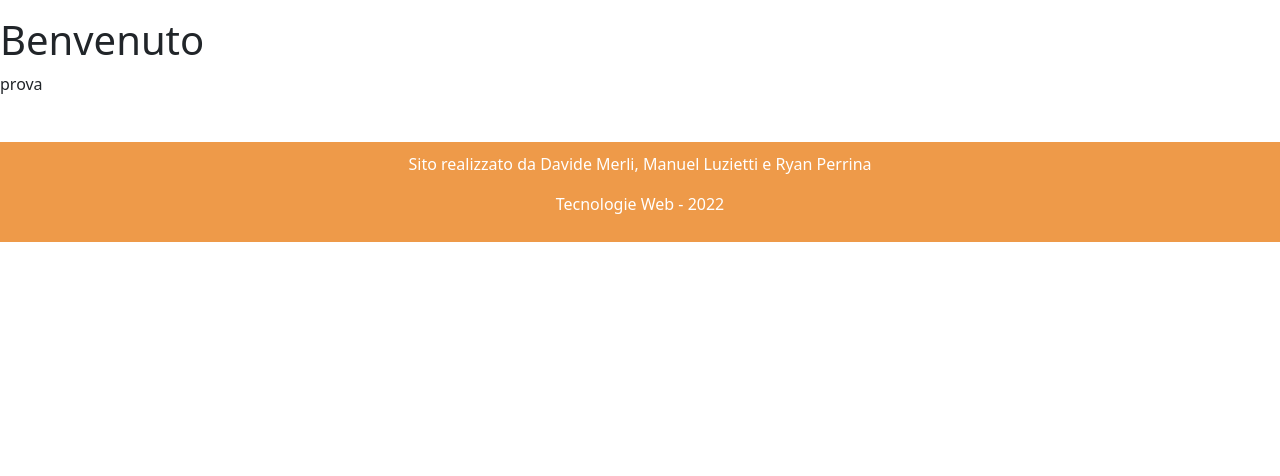
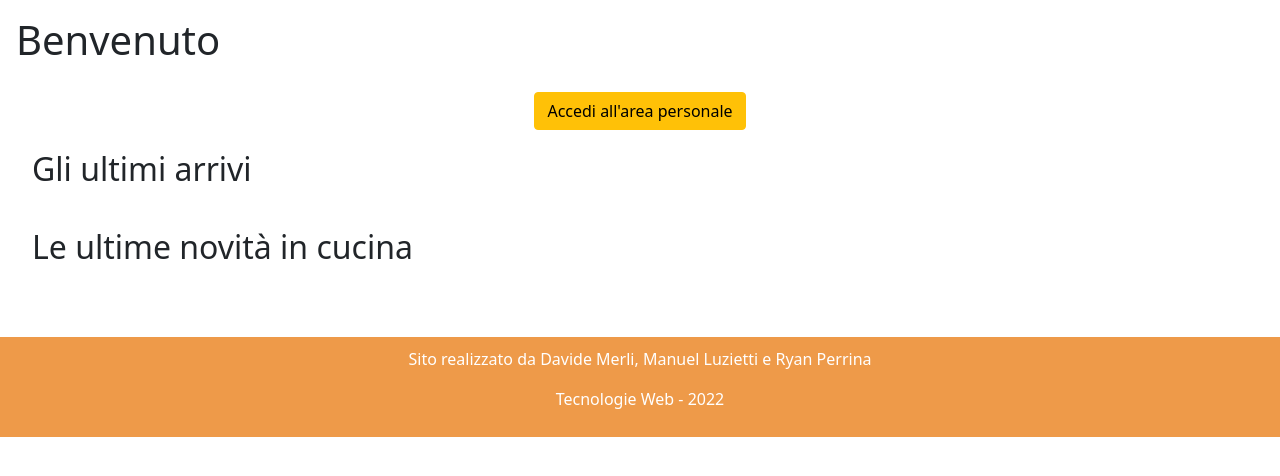
Before and after one commit to DavideMerliUnibo/tecnologieWeb2021---E-Commerce, a PHP site: page /tecnologieWeb2021---E-Commerce/ in a window 1280 px wide. Shown: the part 66-542 px from the top of the page. Run offline with PHP 8.4, Linux system fonts and the light colour scheme; data comes from the database, SQL or seed files in the repository; tables that the repository leaves empty hold one stand-in row (values such as "Sample post").

Commit message:
Migliorata homepage

```diff
--- a/Website/db/database.php
+++ b/Website/db/database.php
@@ -315,6 +315,7 @@ class DatabaseHelper
         $stmt->bind_param('ii', $codprod, $codCarr);
         $stmt->execute();
     }
+
     public function createCart($email)
     {
         $query = 'INSERT INTO carrello(utente,totaleCarrello)
@@ -324,4 +325,34 @@ class DatabaseHelper
         $stmt->execute();
     }
 
+    public function getLatestProducts($n){
+        $query = "SELECT p.nomeFungo, p.prezzoPerUnità, p.quantità, p.codice, i.nome as img, u.username
+                  FROM prodotto p, immagineprodotto i, utente u
+                  WHERE p.codice = i.codProdotto
+                  AND p.offerente = u.email
+                  GROUP BY p.codice
+                  ORDER BY p.data DESC
+                  LIMIT ?";
+        $stmt = $this->db->prepare($query);
+        $stmt->bind_param('i', $n);
+        $stmt->execute();
+        $result = $stmt->get_result()->fetch_all(MYSQLI_ASSOC);
+        return $result;
+    }
+
+    public function getLatestRecipes($n){
+        $query = "SELECT r.titolo, r.data, r.descrizione, u.username as autore, i.nome as immagine
+                  FROM ricetta r, utente u, immaginericetta i
+                  WHERE r.autore = u.email
+                  AND i.titoloRicetta = r.titolo
+                  GROUP BY r.titolo
+                  ORDER BY r.data
+                  LIMIT ?";
+        $stmt = $this->db->prepare($query);
+        $stmt->bind_param('i', $n);
+        $stmt->execute();
+        $result = $stmt->get_result()->fetch_all(MYSQLI_ASSOC);
+        return $result;
+    }
+
 }
--- a/Website/index.php
+++ b/Website/index.php
@@ -3,5 +3,7 @@
 require_once("bootstrap.php");
 $templateParams["nome"] = "mainMenu.php";
 $templateParams["title"] = "Funghi - Home";
+$templateParams["nuoviProdotti"] = $dbh -> getLatestProducts(2);
+$templateParams["nuoveRicette"] = $dbh -> getLatestRecipes(2);
 require("template/base.php");
 ?>
--- a/Website/template/mainMenu.php
+++ b/Website/template/mainMenu.php
@@ -1,2 +1,47 @@
-<h1>Benvenuto</h1>
-<p>prova</p>
+<h1 class="px-3">Benvenuto
+    <?php if(isUserLoggedIn()){
+        echo $_SESSION["username"];
+    }?>
+</h1>
+
+<!-- Sezione accesso a pagina utente -->
+<section class="p-3">
+    <div class="text-center">
+        <a href="login.php" type="button" class="btn btn-warning my-1">Accedi all'area personale</a>
+    </div>
+</setion>
+
+<!-- Sezione ultimi arrivi -->
+<section class="p-3">
+    <h2>Gli ultimi arrivi</h2>
+    <?php foreach($templateParams["nuoviProdotti"] as $prodotto): ?>
+    <article class="row align-items-center bg-light border my-2">
+        <div class="col-4 col-lg-2">
+            <img src="./img/<?php echo $prodotto["img"]; ?>" alt="" height="100"/>
+        </div>
+        <div class="col-8 col-lg-10">
+            <h3 style="font-size: large;"><a href="product.php?prodotto=<?php echo $prodotto["codice"]; ?>"><?php echo $prodotto["nomeFungo"]; ?></a></h2>
+            <p>venduto da <strong><?php echo $prodotto["username"]; ?></strong></p>
+            <p><strong><?php echo $prodotto["prezzoPerUnità"]; ?> €/Kg</strong></p>
+            <p><?php echo $prodotto["quantità"]; ?> in stock</p>
+        </div>
+    </article>
+    <?php endforeach; ?>
+</section>
+
+<!-- Sezione ultime ricette -->
+<section class="p-3">
+    <h2>Le ultime novità in cucina</h2>
+    <?php foreach($templateParams["nuoveRicette"] as $ricetta): ?>
+    <article class="row align-items-center bg-light border my-2">
+        <div class="col-4 col-lg-2">
+            <img src="./img/<?php echo $ricetta["immagine"]; ?>" alt="" height="100"/>
+        </div>
+        <div class="col-8 col-lg-10">
+            <h3 style="font-size: large;"><a href="product.php?ricetta=<?php echo $ricetta["titolo"]; ?>"><?php echo $ricetta["titolo"]; ?></a></h2>
+            <p>di <strong><?php echo $ricetta["autore"]; ?></strong></p>
+            <p><?php echo $ricetta["descrizione"]; ?></p>
+        </div>
+    </article>
+    <?php endforeach; ?>
+</section>
```
